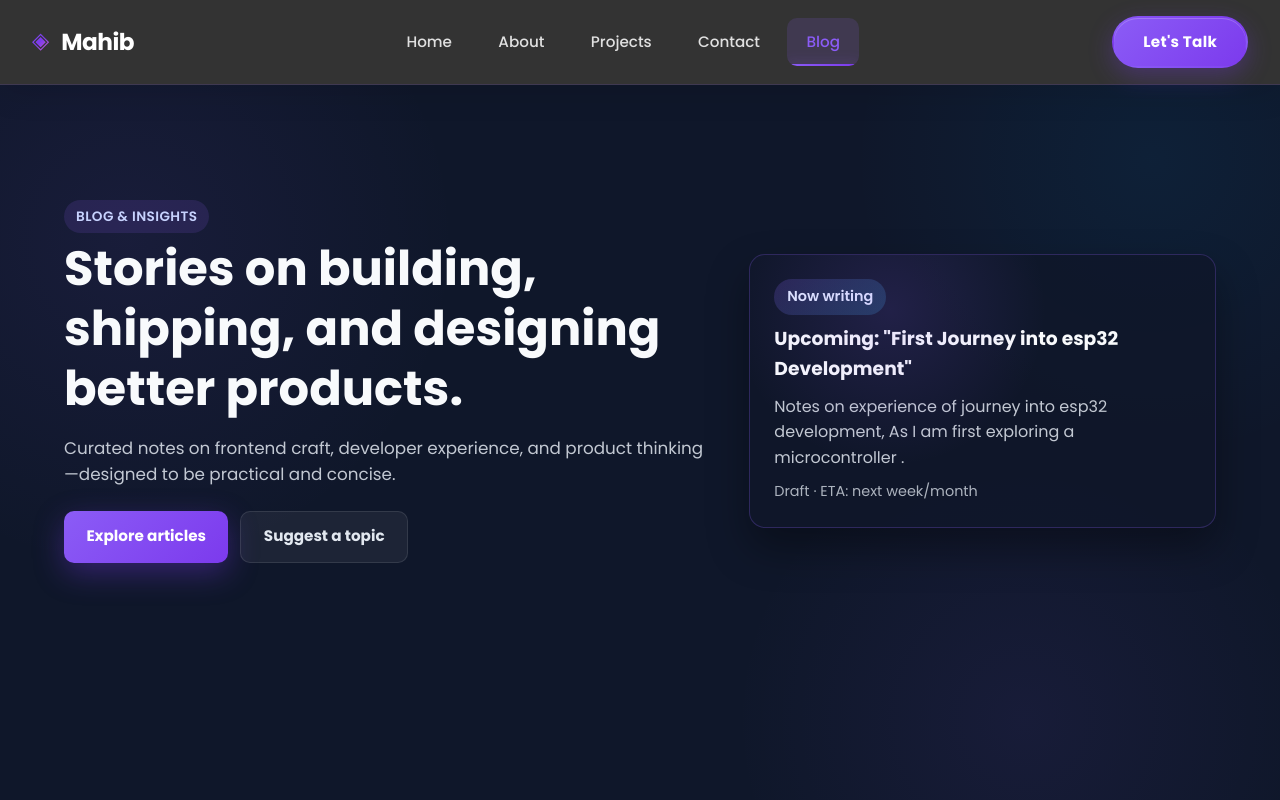
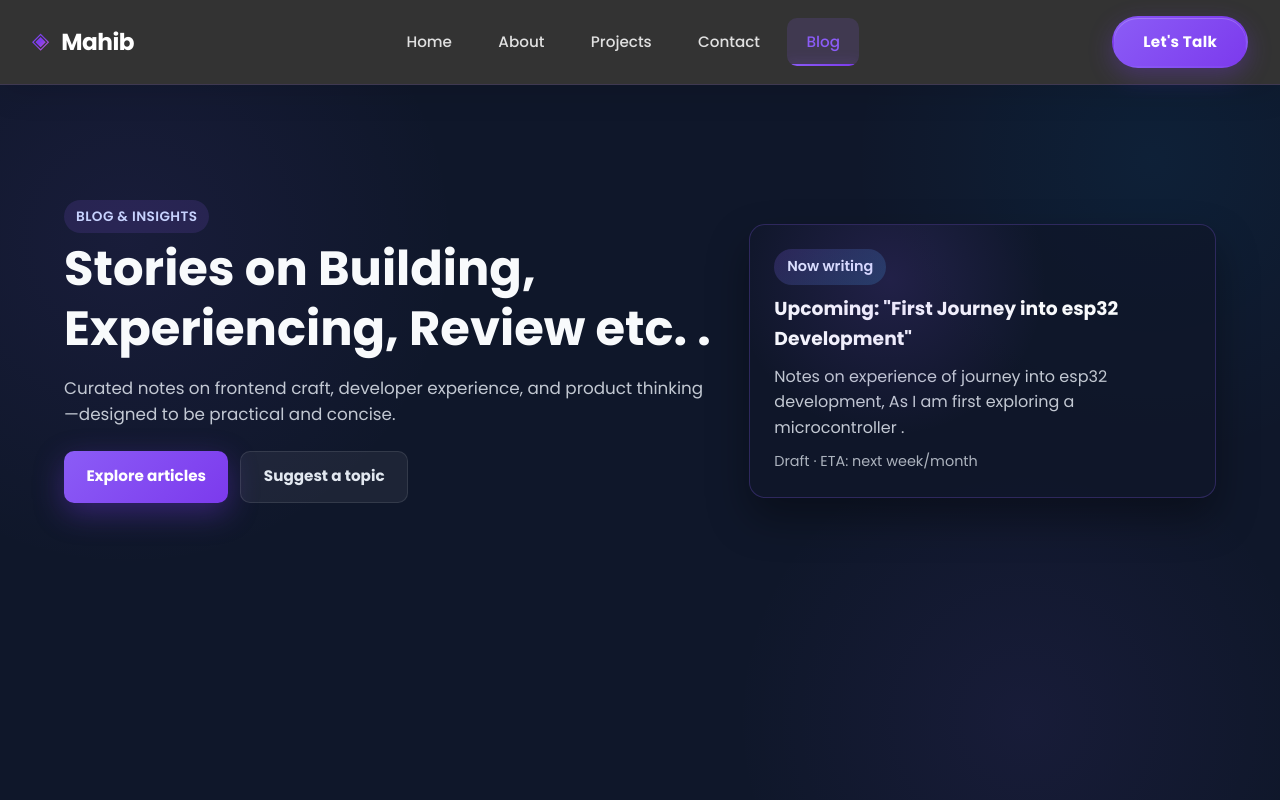
Before and after one commit to MahibAbrar222/mahibabrar.github.io, a React (Vite) app: page /blog in a window 1280 px wide. Shown: the top 800 px of the page. Built offline with nearby package versions, Linux system fonts and the light colour scheme.

Commit message:
Update txt

```diff
--- a/src/Blog.tsx
+++ b/src/Blog.tsx
@@ -41,7 +41,7 @@ export default function Blog() {
             <section className="blog-hero">
                 <div className="blog-hero__content">
                     <p className="eyebrow">Blog &amp; Insights</p>
-                    <h1>Stories on building, shipping, and designing better products.</h1>
+                    <h1>Stories on Building, Experiencing, Review etc. .</h1>
                     <p className="lead">
                         Curated notes on frontend craft, developer experience, and product thinking—designed to be practical and
                         concise.
```
